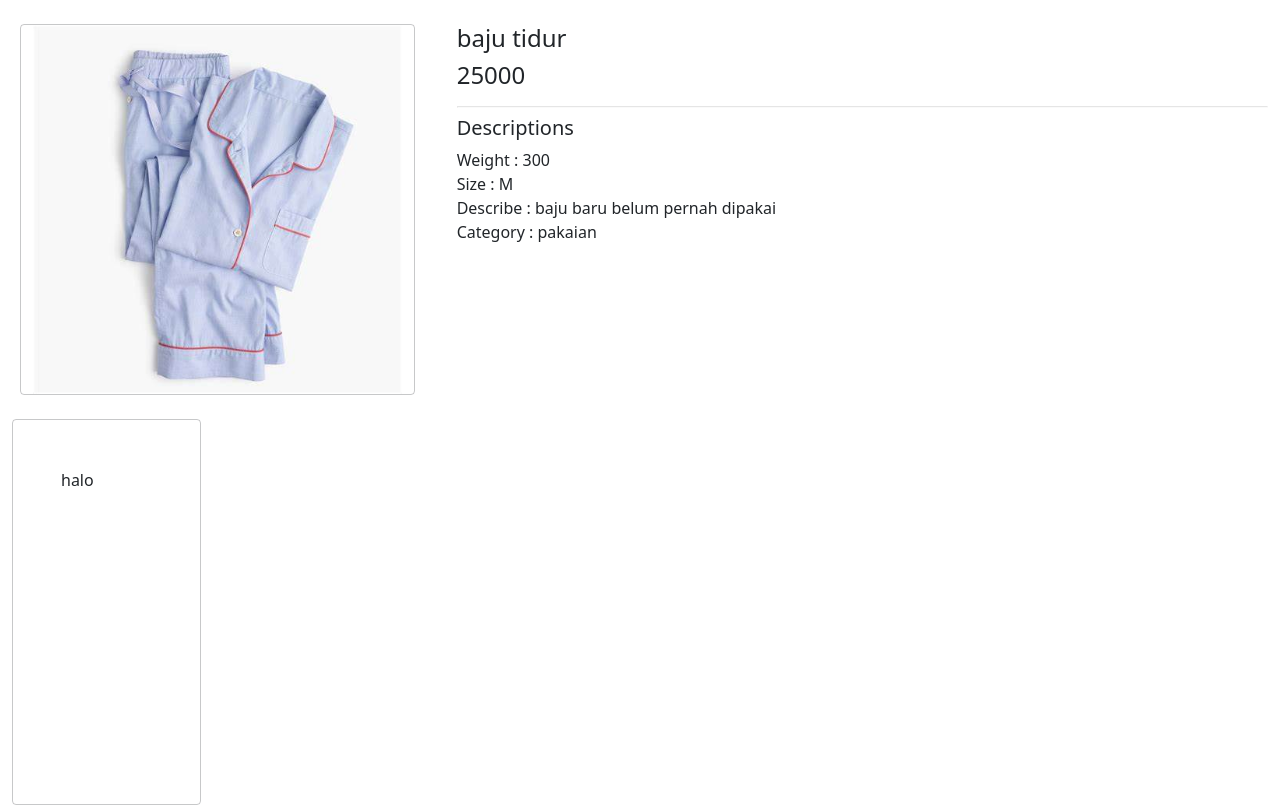
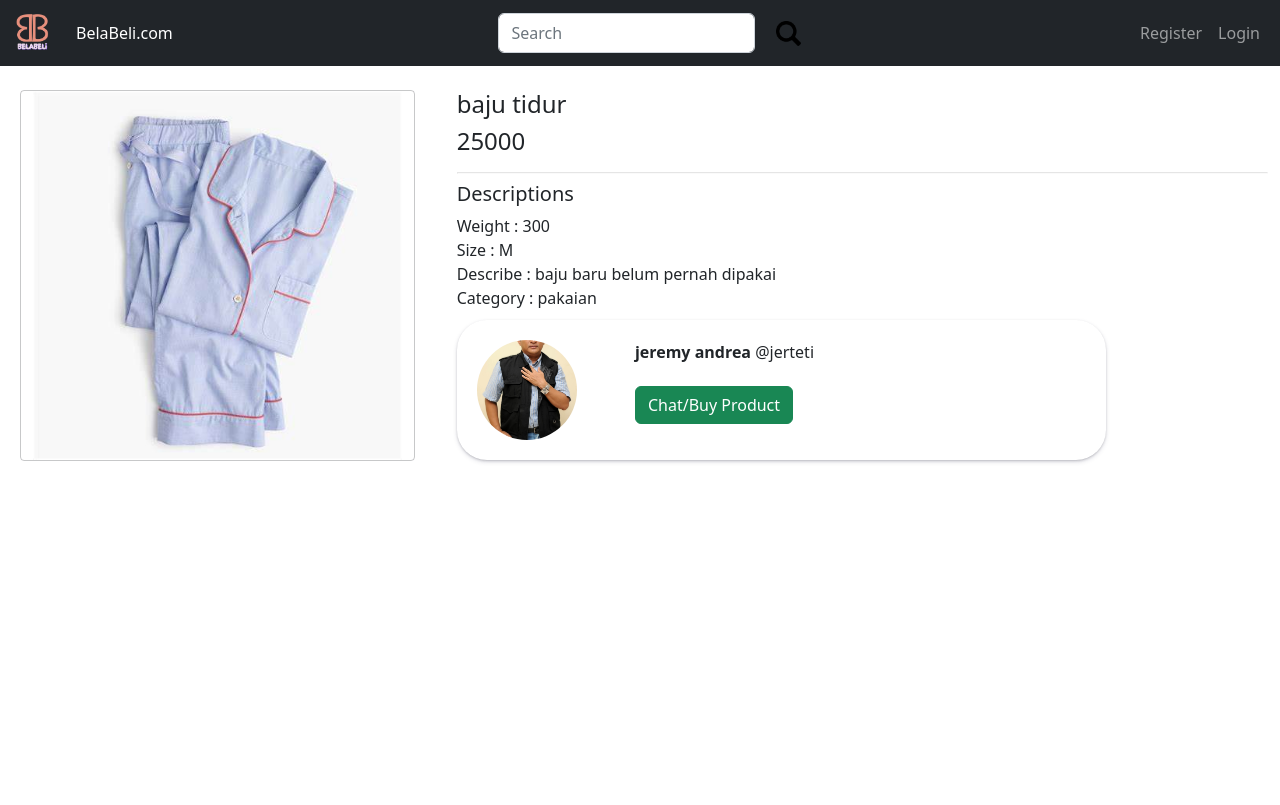
Before and after one commit to ella-arminta/tekweb, a PHP site: page /detailProduct.php?product_id=1 in a window 1280 px wide. After the commit the page ends 463 px from the top, so only its background shows below. Run offline with PHP 8.4, Linux system fonts and the light colour scheme; data comes from the database, SQL or seed files in the repository.

Commit message:
haiii berubah

```diff
--- a/detailProduct.php
+++ b/detailProduct.php
@@ -7,12 +7,13 @@
     $product_id = $_GET['product_id'];
 
     $sql = 'SELECT *
-            FROM product
-            WHERE product_id = ?';
+            FROM product p join user u on p.user_id = u.user_id
+            WHERE p.product_id = ?';
     $stmt = $conn->prepare($sql);
     $stmt->execute([$product_id]);
     $row = $stmt->fetch();
     }
+    $_SESSION['user_id'] = 5;
 ?>
 
 <!DOCTYPE html>
@@ -46,6 +47,12 @@
             border-style: inset;
             border-width: 1px;
             }
+            .pp {
+                height: 100px;
+                object-fit: cover;
+                width: 100px;
+                border-radius: 200px;
+            }
         </style>
     </head>
     <body>
@@ -55,7 +62,7 @@
             </div>
             <br>
 
-            <div class="row">
+            <div class="row" style="margin-top:66px">
                 <div class="col-md-4 col-sm-4 photo">
                     <div class="container border border-dark border-opacity-25 rounded-1">
                         <?php
@@ -89,30 +96,35 @@
                             ?>
                         </div>
                     </div>
+                    <div style="width:100%display:flex;justify-content:center;align-items:center;">
+                        <div style="width:80%;box-shadow: rgba(50, 50, 93, 0.25) 0px 2px 5px -1px, rgba(0, 0, 0, 0.3) 0px 1px 3px -1px;border-radius:30px;padding:20px;margin-top:10px;">
+                            <div class="row justify-content-start">
+                                <div class="col-3">
+                                    <!-- profile picture -->
+                                    <?php
+                                        echo '<img class="rounded-circle shadow-4-strong pp" alt="avatar2" src="'.$row['profilepic'].'">';
+                                    ?>
+                                </div>
+                                <div class="col-9">
+                                <?php
+                                    echo '<b>'.$row['fullname'].'</b> @'.$row['username'].'</br>';
+                                ?>
+                                    <form action="user/personalChat.php" method="POST">
+                                        <input type="text" style="display:none" name="aku_id" value="<?= $_SESSION['user_id']; ?>">
+                                        <input type="text" style="display:none" name="dia_id" value="<?= $row['user_id']; ?>">
+                                        <button class="btn btn-success"type="submit" style="margin-top:5%">Chat/Buy Product</button>
+                                    </form>
+                                </div>
+                            </div>
+
+                            <div></div>
+                        </div>
+                    </div>
                 </div>
+
+
+
             </div>
-
-            <br>
-            <div class="row">
-                <div class="col-md-2">
-                    <div class="container border border-dark border-opacity-25 p-5 rounded-1">
-                            halo
-                            <br>
-                            <br>
-                            <br>
-                            <br>
-                            <br>
-                            <br>
-                            <br>
-                            <br>
-                            <br>
-                            <br>
-                            <br>
-                            <br>
-                        </div>
-                </div>
-            </div>
-
         </div>
     </body>
 </html>
--- a/includes/navbar.php
+++ b/includes/navbar.php
@@ -0,0 +1,31 @@
+<nav class="navbar navbar-expand-lg navbar fixed-top bg-dark navbar-dark">
+        <div class="container-fluid">
+            <a class="navbar-brand" href="index.php">
+            <img src="resource/img/logo/logo.png" alt="BelaBeli" width="40" height="40">
+            </a>
+            <button class="navbar-toggler" type="button" data-bs-toggle="collapse" data-bs-target="#navbarSupportedContent" aria-controls="navbarSupportedContent" aria-expanded="false" aria-label="Toggle navigation">
+                <span class="navbar-toggler-icon"></span>
+            </button>
+            <div class="collapse navbar-collapse" id="navbarSupportedContent">
+                <ul class="navbar-nav me-auto mb-2 mb-lg-0">
+                    <li class="nav-item">
+                        <a class="nav-link active" href="index.php">BelaBeli.com</a>
+                    </li>
+                </ul>
+                <form class="d-flex" role="search">
+                    <input class="form-control me-2" type="search" placeholder="Search" aria-label="Search">
+                    <button class="btn search-button" type="submit">
+                        <img src="resource/icons/search.png" alt="Search" width="25" height="25">
+                    </button>
+                </form>
+                <ul class="navbar-nav ms-auto mb-2 mb-lg-0">
+                    <li class="nav-item">
+                        <a class="nav-link" href="register.php">Register</a>
+                    </li>
+                    <li class="nav-item">
+                        <a class="nav-link" href="login.php">Login</a>
+                    </li>
+                </ul>
+            </div>
+        </div>
+    </nav>
--- a/user/personalChat.php
+++ b/user/personalChat.php
@@ -24,7 +24,7 @@
                 }
             }
             if(!$valid){ // kalo gk ada 2-2 nya :
-                header('Location: ../');
+                // header('Location: ../');
             }
             // kalo valid maka buat ruang chat baru
             $stmt = $conn->prepare("INSERT INTO chat (user_id1,user_id2) values (?,?)");
```
Also changed, not shown: detailToko.php (+5 -5 lines), 1 other file.
